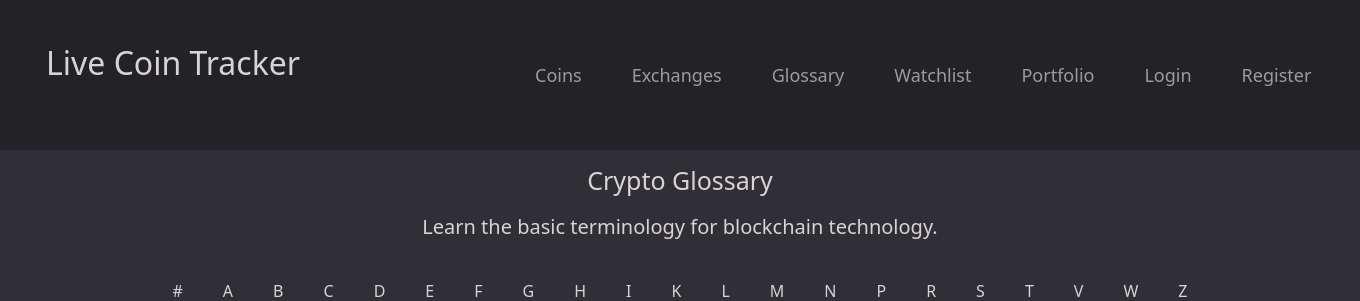
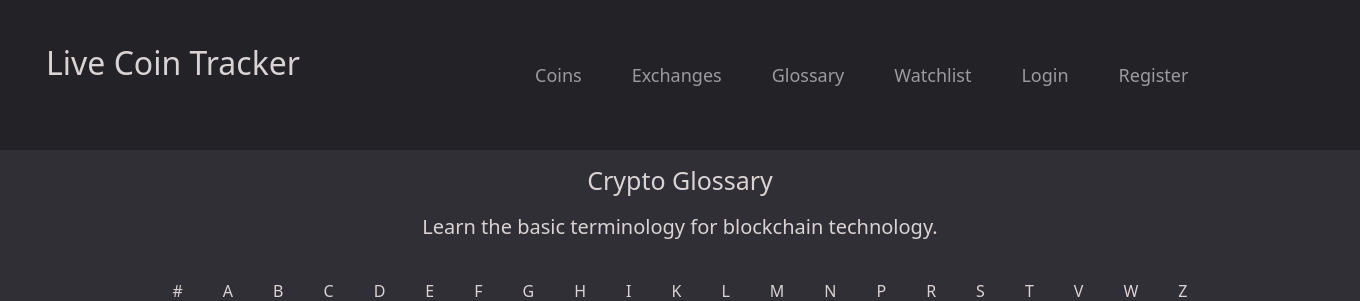
Before and after one commit to yichisa/crypto-project, a Flask app: page /glossary in a window 1360 px wide. Shown: the top 301 px of the page. Run offline with Flask 2, Linux system fonts and the light colour scheme; some libraries are stand-ins or nearby versions.

Commit message:
nav bar edited

```diff
--- a/templates/base.html
+++ b/templates/base.html
@@ -46,9 +46,6 @@
 			<li class="nav-item">
 			  <a class="nav-link" href="/watchlist">Watchlist</a>
 			</li>
-			<li class="nav-item">
-			  <a class="nav-link" href="/portfolio">Portfolio</a>
-			</li>
 		  </ul>
 		  <ul class="navbar-nav ml-auto">
 			<li class="nav-item">
```
Also changed, not shown: README.md.
